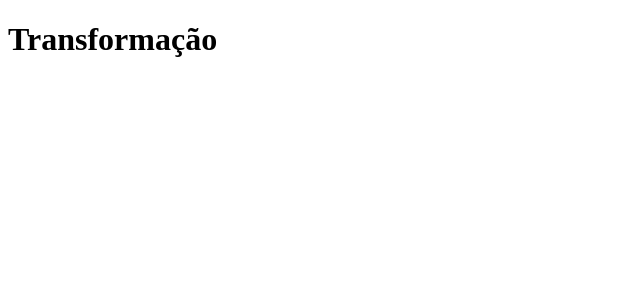
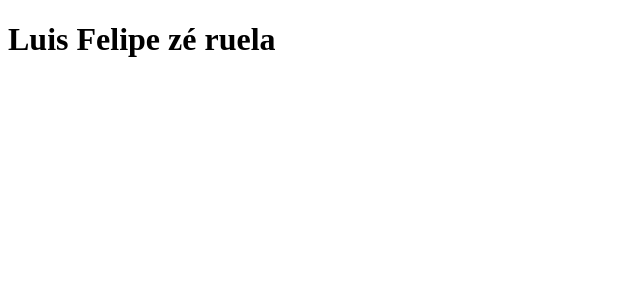
Before and after one commit to LucianoHAS/tabnews.curso.dev, a Next.js app: page / in a window 1280 px wide. Shown: the top 300 px of the page, without its empty margins (0-640 px from the left). Built offline with nearby package versions, Linux system fonts and the light colour scheme.

Commit message:
change mesage index page

```diff
--- a/pages/index.js
+++ b/pages/index.js
@@ -1,5 +1,5 @@
 function Home() {
-  return <h1>Transformação</h1>;
+  return <h1>Luis Felipe zé ruela</h1>;
 }
 
 export default Home;
```
